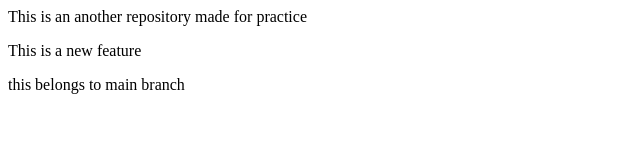
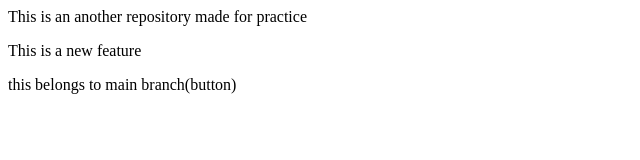
Before and after one commit to mg9443949/local, a plain HTML site: page index.html in a window 1280 px wide. Shown: the full height of the page, 0-640 px from the left. Drawn offline with Linux system fonts and the light colour scheme.

```diff
--- a/index.html
+++ b/index.html
@@ -2,4 +2,4 @@
 
 </p>
 <p>This is a new feature</p>
-<p>this belongs to main branch</p>
+<p>this belongs to main branch(button)</p>
```
